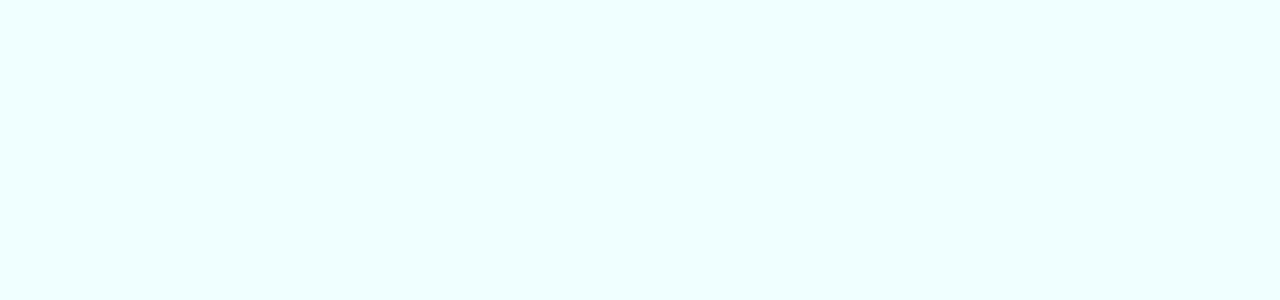
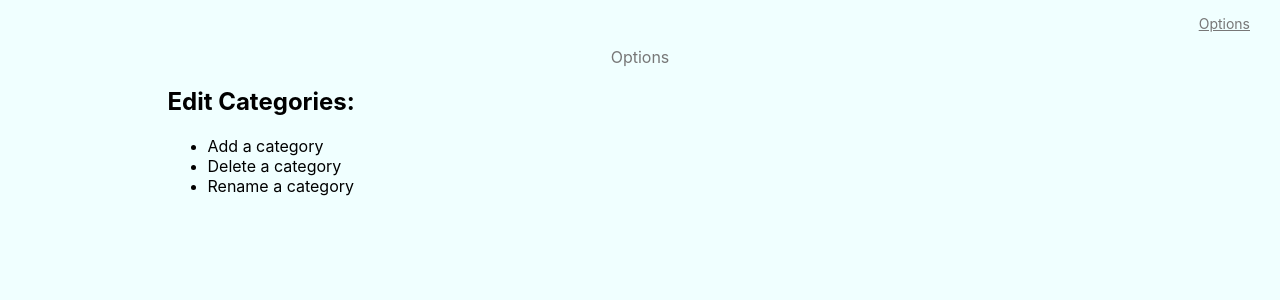
Before and after one commit to sahelgeson/dirtsimple-expensetracker, a React (Create React App) app: page /options in a window 1280 px wide. Shown: the top 300 px of the page. Built offline with nearby package versions, Linux system fonts and the light colour scheme; a web font is replaced by a local one.

Commit message:
starting on options page, refactoring modal

```diff
--- a/src/App.js
+++ b/src/App.js
@@ -2,7 +2,8 @@ import React, { Component} from "react";
 import './css/App.scss';
 import Home from "./Home.jsx";
 import History from "./History/History.jsx";
-import { Route } from "react-router-dom";
+import Options from "./Options/Options.jsx";
+import { Route, Link } from "react-router-dom";
 import DefaultCategories from "./DefaultCategories.js";
 
 class App extends Component{
@@ -48,6 +49,21 @@ class App extends Component{
 
     return (
       <div>
+        <Link to="/options"
+          className="text-right block gray-777 font-14 phl mtm"
+          data-qa="app-options-link"
+        >
+          Options
+        </Link>
+        <Route
+          exact path="/options"
+          render={(props) =>
+            <Options {...props}
+              allExpenses={allExpenses}
+              categories={categories}
+              handleHoistedExpenseChange={this.handleHoistedExpenseChange}
+            />}
+        />
         <Route
           exact path="/"
           render={(props) =>
--- a/src/History/HistoryEditForm.jsx
+++ b/src/History/HistoryEditForm.jsx
@@ -1,25 +1,11 @@
 import React, { Component} from "react";
 import { PropTypes } from "prop-types";
 import ReactModal from 'react-modal';
+import ReactModalStyles from "../modals/ReactModalStyles.js";
 const { format } = require('date-fns');
 
+
 ReactModal.defaultStyles.overlay.backgroundColor = 'rgba(80, 80, 80, 0.69)';
-
-const customModalStyles = {
-  content : {
-    position: 'absolute',
-    top: '30px',
-    left: '30px',
-    right: '30px',
-    bottom: 'auto',
-    border: '1px solid rgb(204, 204, 204)',
-    background: 'rgb(255, 255, 255)',
-    overflow: 'auto',
-    borderRadius: '4px',
-    outline: 'none',
-    padding: '30px 15px',
-  }
-};
 
 ReactModal.setAppElement('#root');
 
@@ -195,7 +181,7 @@ class HistoryEditForm extends Component{
             isOpen={this.state.modalIsOpen}
             onAfterOpen={this.afterOpenModal}
             onRequestClose={this.closeModal}
-            style={customModalStyles}
+            style={ReactModalStyles}
             contentLabel="Deletion Modal"
           >
             {/*<h2 ref={subtitle => this.subtitle = subtitle}>Hello</h2>*/}
--- /dev/null
+++ b/src/Options/Options.jsx
@@ -0,0 +1,89 @@
+import React, { Component} from "react";
+import { PropTypes } from "prop-types";
+import ReactModal from 'react-modal';
+import ReactModalStyles from "../modals/ReactModalStyles.js";
+
+class Options extends Component{
+  constructor(props) {
+    super(props);
+
+    this.state = {
+
+    }
+
+    /* Sort expenses by date by default only for initial load. Setting this up in the constructor so we're
+      not sorting in edit form because we don't want state to update and rerender which could
+      yoink stuff around */
+    const allExpensesSorted = [...this.props.allExpenses];
+    allExpensesSorted.sort(function(a, b) {
+      var dateA = new Date(a.datetime), dateB = new Date(b.datetime);
+      return dateB - dateA;
+    });
+
+    this.props.handleHoistedExpenseChange(allExpensesSorted);
+    this.handleClick = this.handleClick.bind(this);
+  }
+
+  componentDidUpdate(prevProps, prevState) {
+    /* In case user deletes an expense, close the edit form. */
+    if (prevProps.allExpenses.length !== this.props.allExpenses.length) {
+      this.setState({isBeingEditedIndex: null});
+    }
+  }
+
+  handleClick(event) {
+    const indexNumber = parseInt(event.target.value, 10);
+    (this.state.isBeingEditedIndex === indexNumber)
+      ? this.setState({isBeingEditedIndex: null})
+      : this.setState({isBeingEditedIndex: indexNumber})
+  }
+
+  render(){
+    const allExpenses = this.props.allExpenses;
+    const categories = this.props.categories;
+
+    return(
+      <div className="container margin-0-auto phs">
+        <h1 className="text-center gray-777 mtm mbs">
+          Options
+        </h1>
+        <div>
+          <h2>Edit Categories:</h2>
+          <ul>
+            <li>Add a category</li>
+            <li>Delete a category</li>
+            <li>Rename a category</li>
+            <ReactModal
+              isOpen={this.state.modalIsOpen}
+              onAfterOpen={this.afterOpenModal}
+              onRequestClose={this.closeModal}
+              style={ReactModalStyles}
+              contentLabel="Deletion Modal"
+            >
+              {/*<h2 ref={subtitle => this.subtitle = subtitle}>Hello</h2>*/}
+              <div>Are you sure you want to delete this expense entirely? This can't be undone.</div>
+              <div className="pvl">
+                <button
+                  className="btn btn--red capitalize phm pvm mrxs left"
+                  onClick={this.deleteExpense}>Yes, Delete
+                </button>
+                <button
+                  className="btn btn--outline capitalize phm pvm mrxs right"
+                  onClick={this.closeModal}>No, Cancel
+                </button>
+              </div>
+            </ReactModal>
+          </ul>
+        </div>
+      </div>
+    );
+  }
+}
+
+Options.propTypes = {
+  allExpenses: PropTypes.array.isRequired,
+  categories: PropTypes.array.isRequired,
+  handleHoistedExpenseChange: PropTypes.func.isRequired,
+};
+
+export default Options;
--- /dev/null
+++ b/src/modals/ReactModalStyles.js
@@ -0,0 +1,15 @@
+export default {
+  content : {
+    position: 'absolute',
+    top: '30px',
+    left: '30px',
+    right: '30px',
+    bottom: 'auto',
+    border: '1px solid rgb(204, 204, 204)',
+    background: 'rgb(255, 255, 255)',
+    overflow: 'auto',
+    borderRadius: '4px',
+    outline: 'none',
+    padding: '30px 15px',
+  }
+};
```
